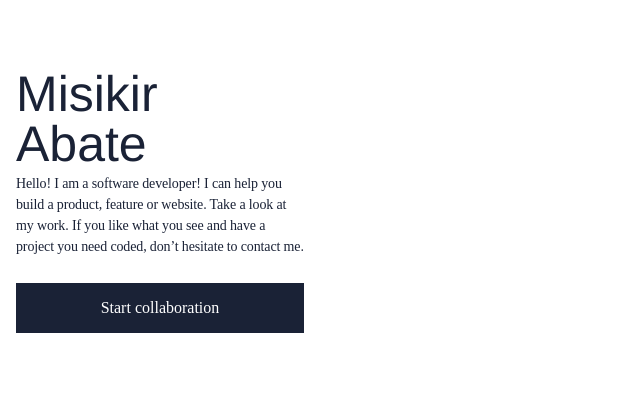
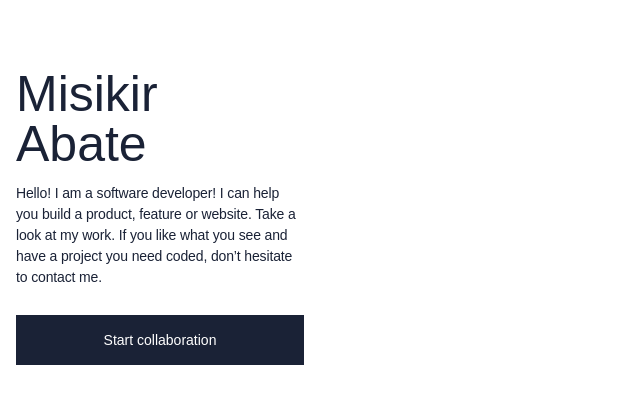
Before and after one commit to misikira/Portofilo-Website, a website: page index.html in a window 1280 px wide. Shown: the part 85-488 px from the top of the page, without its empty margins (0-640 px from the left). Drawn offline with Linux system fonts and the light colour scheme.

Commit message:
Update the css file of the project

```diff
--- a/style.css
+++ b/style.css
@@ -1,8 +1,12 @@
+html {
+  font-size: 10px;
+}
+
 body {
-  height: 4910px;
-  width: 320px;
-  left: 6158px;
-  top: -2164px;
+  height: 491rem;
+  width: 32rem;
+  left: 615.8rem;
+  top: -216.4rem;
 }
 
 .toolbar-header {
@@ -12,16 +16,16 @@ body {
 }
 
 .header-img1 {
-  height: 74px;
-  width: 111px;
+  height: 7.4rem;
+  width: 11.1rem;
   position: absolute;
 }
 
 .header-img2 {
-  height: 14px;
-  width: 20px;
-  left: 284px;
-  top: 19px;
+  height: 1.4rem;
+  width: 2rem;
+  left: 28.4rem;
+  top: 1.9rem;
   position: absolute;
 }
 
@@ -32,51 +36,57 @@ body {
 }
 
 .name {
-  height: 100px;
-  width: 220px;
-  left: 16px;
-  top: 104px;
+  height: 10rem;
+  width: 22rem;
+  left: 1.6rem;
+  top: 10.4rem;
   border-radius: nullpx;
   position: absolute;
-  font-family: Helvetica, Arial, Verdana, Tahoma, sans-serif;
-  font-size: 50px;
-  font-weight: 400;
-  line-height: 50px;
+  font-family: Poppins, sans-serif;
+  font-size: 5rem;
+  font-weight: 40rem;
+  line-height: 5rem;
   text-align: left;
   color: #1a2236;
   text-transform: capitalize;
 }
 
 .about-me-detail {
-  height: 147px;
-  width: 288px;
-  left: 16px;
-  top: 221px;
+  height: 14.7rem;
+  width: 28.8rem;
+  left: 1.6rem;
+  top: 22.1rem;
   border-radius: nullpx;
   position: absolute;
-  margin-top: 37px;
-  font-family: 'Poppins';
+  margin-top: 4.7rem;
+  font-family: Poppins, sans-serif;
   font-style: snormal;
-  font-weight: 400;
-  font-size: 14px;
-  line-height: 21px;
+  font-weight: 40rem;
+  font-size: 1.4rem;
+  line-height: 2.1rem;
   letter-spacing: -0.01em;
   color: #1a2236;
 }
 
 .colbrate-with-me {
-  height: 50px;
-  width: 288px;
-  left: 16px;
-  top: 390px;
+  height: 5rem;
+  width: 28.8rem;
+  left: 1.6rem;
+  top: 39rem;
   position: absolute;
   background-color: #1a2236;
   color: #fff;
-  font-family: Poppins;
-  font-size: 16px;
-  font-weight: 500;
-  line-height: 24px;
+  font-family: Poppins, sans-serif;
+  font-size: 1.4rem;
+  font-weight: 50rem;
+  line-height: 1.5rem;
   text-align: center;
   border: none;
-  margin-top: -22px;
+  margin-top: 1rem;
 }
+
+.colbrate-with-me:hover {
+  border: 1px solid #1a2236;
+  background-color: #fff;
+  color: #1a2236;
+}
```
Also changed, not shown: licence.md (deleted).
